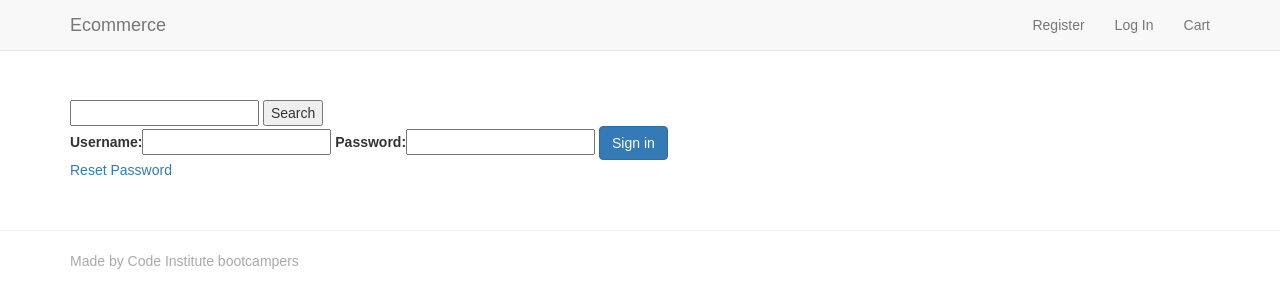
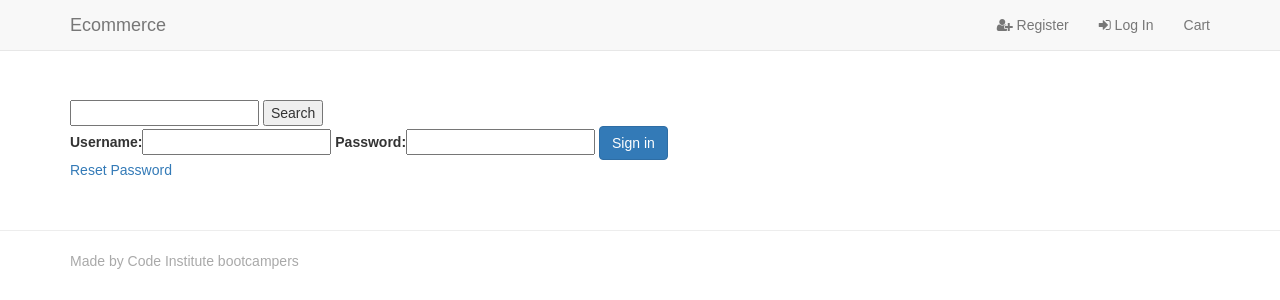
Before and after one commit to Rasquin/ecommerce, a Django app: page /accounts/login/ in a window 1280 px wide. Shown: the top 300 px of the page. Run offline with Django 3.2, Linux system fonts and the light colour scheme; some libraries are stand-ins or nearby versions.

Commit message:
Add icons to bas.html, still problem uploading images from media

```diff
--- a/requirements.txt
+++ b/requirements.txt
@@ -1,10 +1,12 @@
 astroid==1.6.6
 awscli==1.16.218
-botocore==1.12.208
+boto3==1.9.233
+botocore==1.12.233
 colorama==0.3.9
 dj-database-url==0.5.0
 Django==1.11
 django-forms-bootstrap==3.1.0
+django-storages==1.7.2
 docutils==0.14
 ikp3db==1.1.4
 isort==4.3.21
--- a/templates/base.html
+++ b/templates/base.html
@@ -41,11 +41,11 @@
             <div id="navbar" class="navbar-collapse collapse">
                 <ul class="nav navbar-nav navbar-right">
                     {% if user.is_authenticated %}
-                        <li><a href="{% url 'profile' %}">Profile</a></li>
-                        <li><a href="{% url 'logout' %}">Log Out</a></li>
+                        <li><a href="{% url 'profile' %}"><i class="fa fa-user"></i> Profile</a></li>
+                        <li><a href="{% url 'logout' %}"><i class="fa fa-sign-out"></i> Log Out</a></li>
                     {%  else %}
-                        <li><a href="{% url 'register' %}">Register</a></li>
-                        <li><a href="{% url 'login' %}">Log In</a></li>
+                        <li><a href="{% url 'register' %}"><i class="fa fa-user-plus"></i> Register</a></li>
+                        <li><a href="{% url 'login' %}"><i class="fa fa-sign-in"></i> Log In</a></li>
                     {% endif %}
                     <li>
                         <a href="{% url 'view_cart' %}">
```
Also changed, not shown: .c9/metadata/environment/ecommerce/urls.py (+1 -1 lines), .c9/metadata/environment/templates/base.html (+1 -1 lines), .c9/metadata/environment/custom_storages.py, .c9/metadata/environment/ecommerce/settings.py, .c9/metadata/environment/requirements.txt (deleted), 4 other files.
